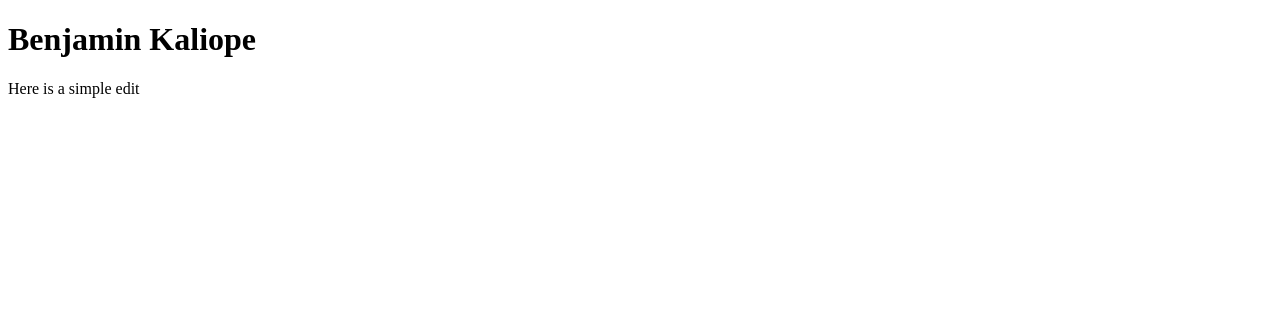
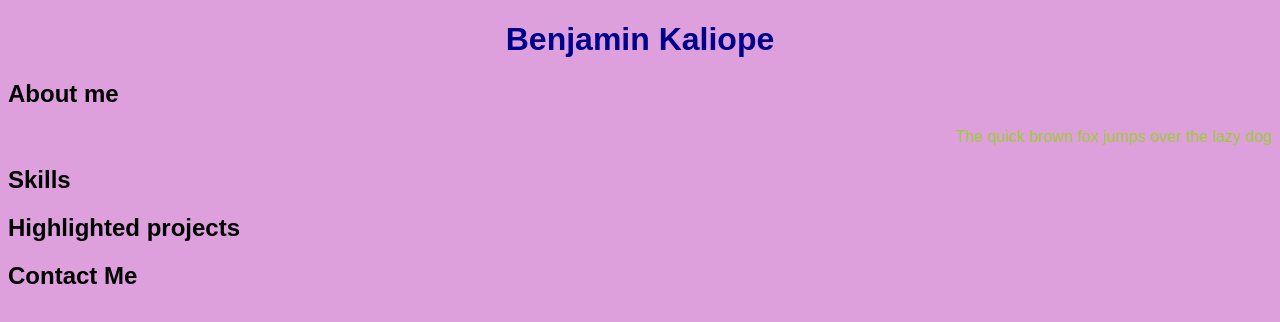
Before and after one commit to BenjaminK0/BenjaminK0.github.io, a plain HTML site: page index.html in a window 1280 px wide. Drawn offline with Linux system fonts and the light colour scheme.

Commit message:
second edit

```diff
--- a/index.html
+++ b/index.html
@@ -3,10 +3,23 @@
 <head>
     <meta charset="UTF-8">
     <meta name="viewport" content="width=device-width, initial-scale=1.0">
-    <title>Document</title>
+    <link rel="stylesheet" href="styles.css"/>
+    <title>Benjamin Kaliope</title>
 </head>
 <body>
     <h1>Benjamin Kaliope</h1>
-    <p>Here is a simple edit</p>
+    <h2>About me</h2>
+    <div class ="about">
+        <p>The quick brown fox jumps over the lazy dog</p>
+    </div>
+
+    <h2>Skills</h2>
+    <div class="skills"></div>
+
+    <h2>Highlighted projects</h2>
+    <div class ="projects"></div>
+
+    <h2>Contact Me</h2>
+    <div class="contact"></div>
 </body>
 </html>
--- /dev/null
+++ b/styles.css
@@ -0,0 +1,15 @@
+body {
+    background: plum;
+    font-family: Arial, Helvetica, sans-serif;
+}
+
+h1 {
+    color: darkblue;
+    text-align: center;
+}
+
+.about {
+    text-align: right;
+    width: 100%;
+    color: yellowgreen;
+}
```
